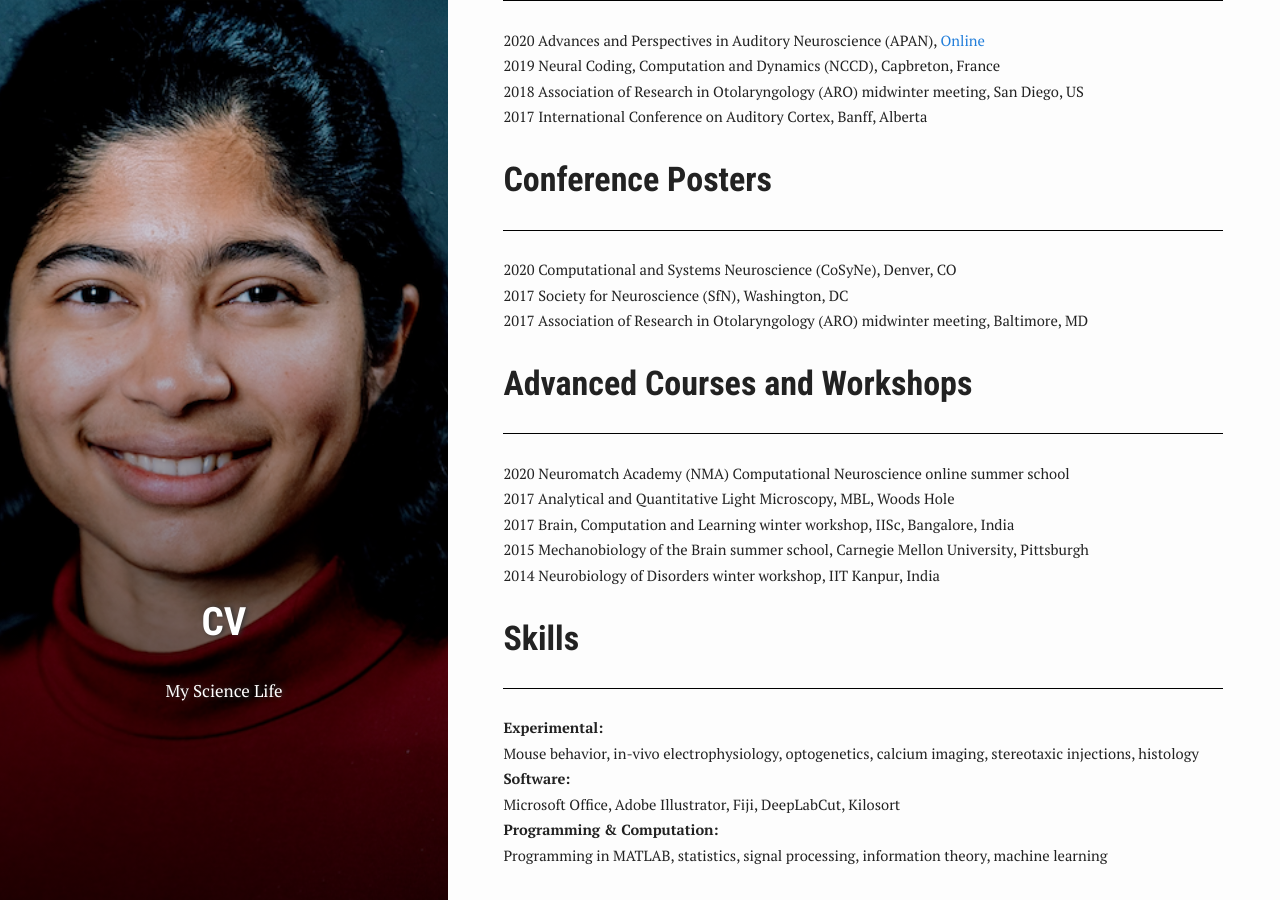
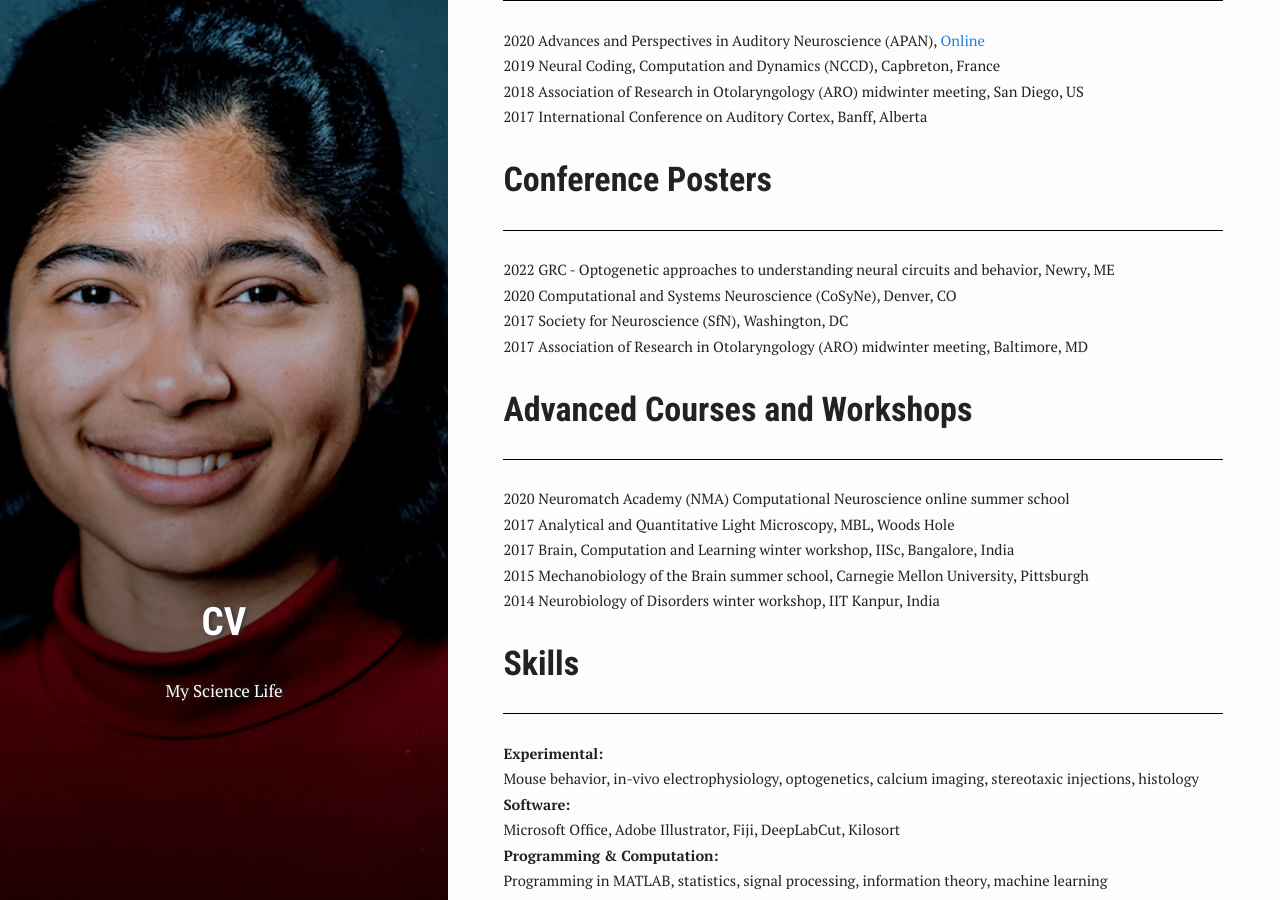
Before and after one commit to Meenakshi-Asokan/Meenakshi-Asokan.github.io, a Jekyll site: the page built from pages/2_cv.html, in a window 1280 px wide and 900 px high, scrolled down 1533 px. Built offline with Jekyll 4.4.1, drawn with Linux system fonts in a browser that asks for light colours; nearby versions of some CDN libraries; some web fonts are replaced; library files that are not in the unit come from our copies.

Commit message:
Update 2_cv.html

```diff
--- a/pages/2_cv.html
+++ b/pages/2_cv.html
@@ -289,6 +289,11 @@
 margin-left:1.75in;margin-bottom:.0001pt;text-indent:-1.75in'><span
 style='font-size:11.0pt;'>&nbsp;</span></p>
 
+ <p class=MsoNormal style='margin-top:0in;margin-right:-.5in;margin-bottom:0in;
+margin-left:1.75in;margin-bottom:.0001pt;text-indent:-1.75in'><span
+style='font-size:11.0pt;'>2022
+  GRC - Optogenetic approaches to understanding neural circuits and behavior, Newry, ME</span></p>
+
 <p class=MsoNormal style='margin-top:0in;margin-right:-.5in;margin-bottom:0in;
 margin-left:1.75in;margin-bottom:.0001pt;text-indent:-1.75in'><span
 style='font-size:11.0pt;'>2020
```
